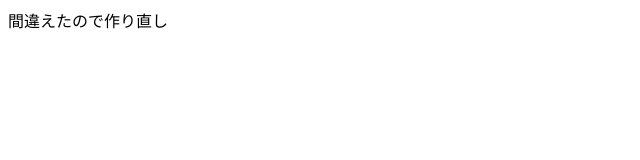
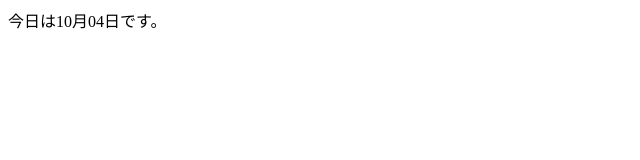
Before and after one commit to gumishinsen1/gumishinsen1.github.io, a plain HTML site: page test.html in a window 1280 px wide. Shown: the full height of the page, 0-640 px from the left. Drawn offline with Linux system fonts and the light colour scheme.

```diff
--- a/test.html
+++ b/test.html
@@ -5,6 +5,6 @@
   <title>test</title>
 </head>
 <body>
-間違えたので作り直し
+今日は10月04日です。
 </body>
 </html>
```
